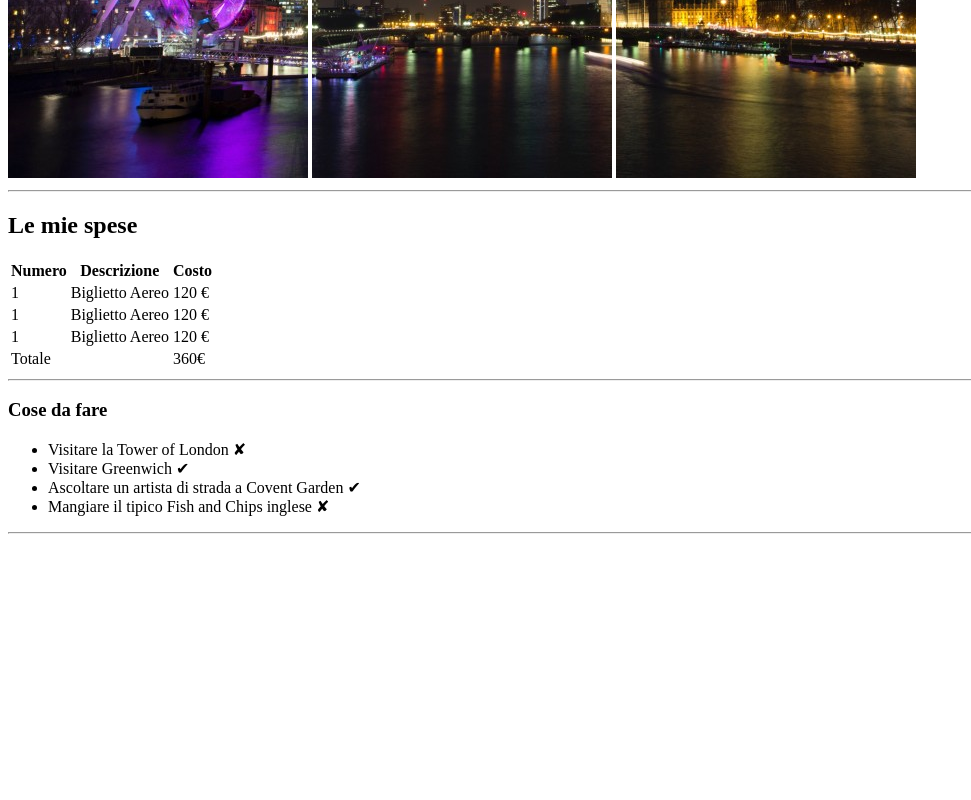
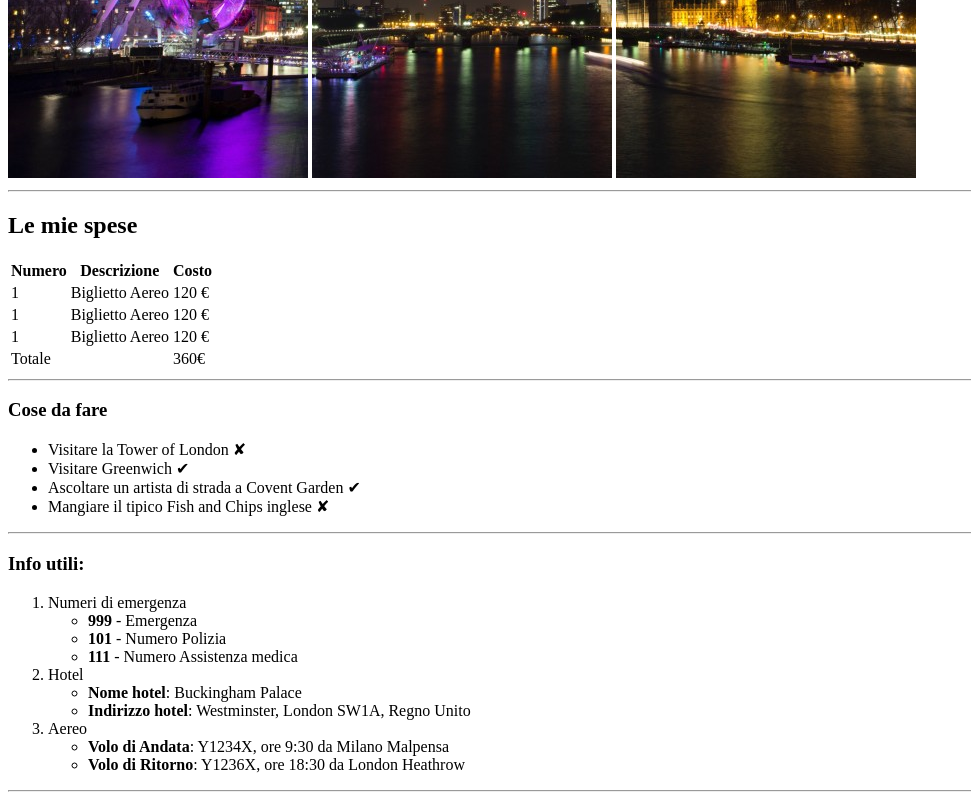
Before and after one commit to antonioiorio94/html-london-trip, a plain HTML site: page index.html in a window 1280 px wide. Shown: the part 502-1302 px from the top of the page, without its empty margins (0-971 px from the left). Before the commit the page ends 1044 px from the top, so only its background shows below. Drawn offline with Linux system fonts and the light colour scheme.

Commit message:
inserimento lista Info

```diff
--- a/index.html
+++ b/index.html
@@ -103,8 +103,35 @@
 
     <hr />
 
+    <!--info utili-->
+<div>
 
+    <h3>Info utili:</h3>
 
+    <ol>
+        <li>Numeri di emergenza</li>
+            <ul>
+                <li><strong>999</strong> - Emergenza</li>
+                <li><strong>101</strong> - Numero Polizia</li>
+                <li><strong>111</strong> - Numero Assistenza medica</li>
+            </ul>
+
+        <li>Hotel</li>
+            <ul>
+                <li><strong>Nome hotel</strong>: Buckingham Palace</li>
+                <li><strong>Indirizzo hotel</strong>: Westminster, London SW1A, Regno Unito</li>
+            </ul>
+
+        <li>Aereo</li>
+            <ul>
+                <li><strong>Volo di Andata</strong>: Y1234X, ore 9:30 da Milano Malpensa</li>
+                <li><strong>Volo di Ritorno</strong>: Y1236X, ore 18:30 da London Heathrow </li>
+            </ul>
+    </ol>
+
+</div>
+
+<hr />
 
 </body>
 </html>
```
